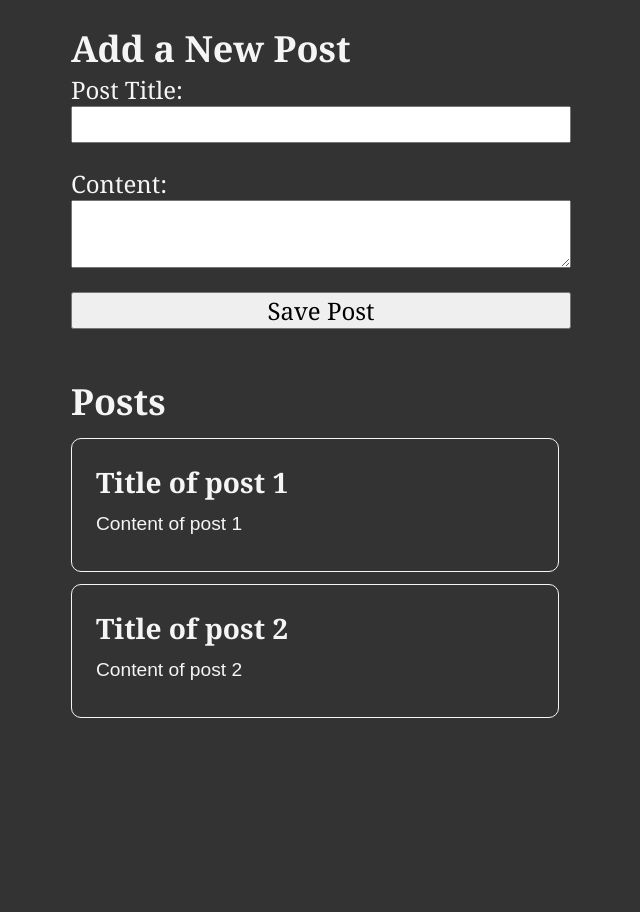
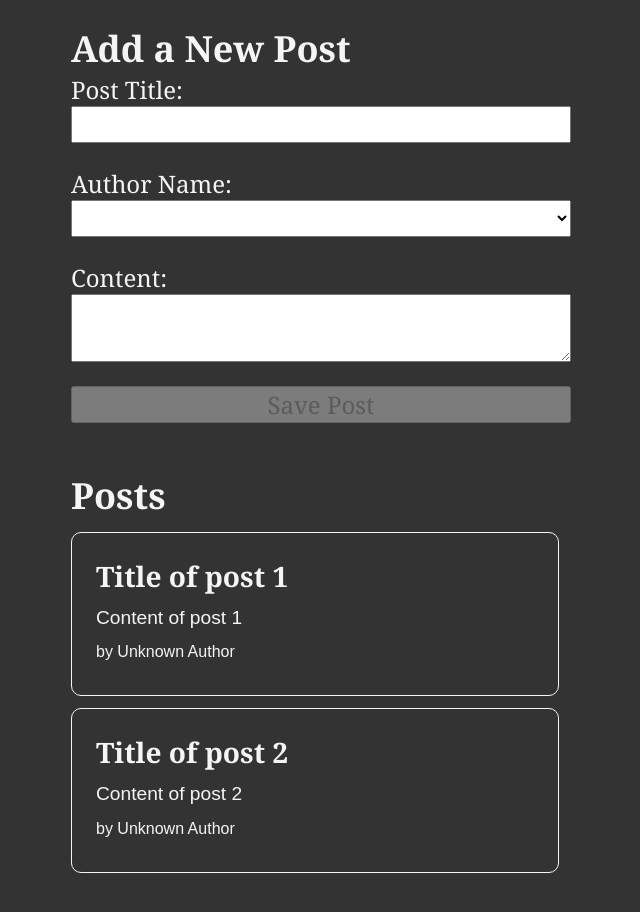
Before and after one commit to viniciusIrikawa/Redux-blog, a React (Create React App) app in the folder blog/: page / in a window 1280 px wide. Shown: the top 912 px of the page, without its empty margins (319-959 px from the left). Before the commit the page ends 858 px from the top, so only its background shows below. Built offline with nearby package versions, Linux system fonts and the light colour scheme.

Commit message:
Author name

```diff
--- a/blog/src/app/store.js
+++ b/blog/src/app/store.js
@@ -1,9 +1,11 @@
 import { configureStore } from "@reduxjs/toolkit";
 import postsReducer from "../features/posts/postSlice";
+import usersReducers from '../features/users/usersSlice';
 
 
 export const store = configureStore({
     reducer: {
-        posts: postsReducer
+        posts: postsReducer,
+        users: usersReducers
     }
 })
--- a/blog/src/features/posts/AddPostForm.js
+++ b/blog/src/features/posts/AddPostForm.js
@@ -1,5 +1,6 @@
 import { useState } from "react";
 import { useDispatch, useSelector } from "react-redux";
+import { selectAllUsers } from "../users/usersSlice";
 import { postAdded } from "./postSlice";
 const AddPostForm = () => {
 
@@ -7,24 +8,34 @@ const AddPostForm = () => {
 
     const [title, setTitle] = useState('')
     const [content, setContent] = useState('')
+    const [userId, setUserId] = useState('')
 
     const onTitleChanged = e => setTitle(e.target.value);
     const onContentChanged = e => setContent(e.target.value);
+    const onAuthorChanged = e => setUserId(e.target.value);
 
-     const savePost = () => {
+    const savePost = () => {
         if(title && content){
             dispatch(
-                postAdded(title, content)
+                postAdded(title, content, userId)
             )
             setTitle('')
             setContent('')
         }
-     }
+    }
+
+    const canSave = Boolean(title) && Boolean(content) && Boolean(userId);
+
+    const users = useSelector(selectAllUsers)
+    const usersOptions = users.map( user => (
+        <option key={user.id} value={user.id}> {user.name} </option>
+    ))
 
     return (
         <section>
             <h2>Add a New Post</h2>
             <form>
+
                 <label htmlFor="postTitle">Post Title:</label>
                 <input
                     type="text"
@@ -33,6 +44,13 @@ const AddPostForm = () => {
                     value={title}
                     onChange={onTitleChanged}
                 />
+
+                <label htmlFor="postAuthor">Author Name:</label>
+                <select id="postAuthor" value={userId} onChange={onAuthorChanged}>
+                    <option value=""></option>
+                    {usersOptions}
+                </select>
+
                 <label htmlFor="postContent">Content:</label>
                 <textarea
                     id="postContent"
@@ -40,7 +58,8 @@ const AddPostForm = () => {
                     value={content}
                     onChange={onContentChanged}
                 />
-                <button type="button" onClick={savePost}> Save Post </button>
+
+                <button type="button" onClick={savePost} disabled={!canSave}> Save Post </button>
             </form>
         </section>
     )
--- /dev/null
+++ b/blog/src/features/posts/PostAuthor.js
@@ -0,0 +1,15 @@
+import React from 'react'
+import { useSelector } from 'react-redux'
+import { selectAllUsers } from '../users/usersSlice'
+
+const PostAuthor = ({userId}) => {
+
+    const users = useSelector(selectAllUsers)
+    const author = users.find( user => user.id === userId)
+
+    return (
+       <span> by {author ? author.name : "Unknown Author"}</span>
+    )
+}
+
+export default PostAuthor
--- a/blog/src/features/posts/PostList.js
+++ b/blog/src/features/posts/PostList.js
@@ -1,5 +1,6 @@
 import React from 'react'
 import { useSelector } from 'react-redux'
+import PostAuthor from './PostAuthor'
 import { selectAllPosts } from './postSlice'
 
 const PostList = () => {
@@ -9,6 +10,9 @@ const PostList = () => {
         <article key={post.id}>
             <h3> {post.title} </h3>
             <p> {post.content.substring(0, 100)} </p>
+            <p className='postCredit'>
+              <PostAuthor userId={post.userId}/>
+            </p>
         </article>
     ))
 
@@ -17,7 +21,6 @@ const PostList = () => {
         <h2> Posts </h2>
         {renderedPosts}
     </section>
-
   )
 }
 
--- a/blog/src/features/posts/postSlice.js
+++ b/blog/src/features/posts/postSlice.js
@@ -13,12 +13,13 @@ const postSlice = createSlice({
             reducer(state, action){
                 state.unshift(action.payload)
             },
-            prepare(title, content){
+            prepare(title, content, userId){
                 return{
                     payload: {
                         id: nanoid(),
                         title,
-                        content
+                        content,
+                        userId
                     }
                 }
             }
--- a/blog/src/features/users/usersSlice.js
+++ b/blog/src/features/users/usersSlice.js
@@ -1,7 +1,10 @@
 import { createSlice } from '@reduxjs/toolkit'
 
-const initialState = {
-}
+const initialState = [
+    {id: '0', name: 'Author 1'},
+    {id: '1', name: 'Author 2'},
+    {id: '2', name: 'Author 3'}
+]
 
 const userSlice = createSlice({
     name: 'users',
@@ -11,4 +14,6 @@ const userSlice = createSlice({
     }
 })
 
+
+export const selectAllUsers = (state) => state.users
 export default userSlice.reducer
```
